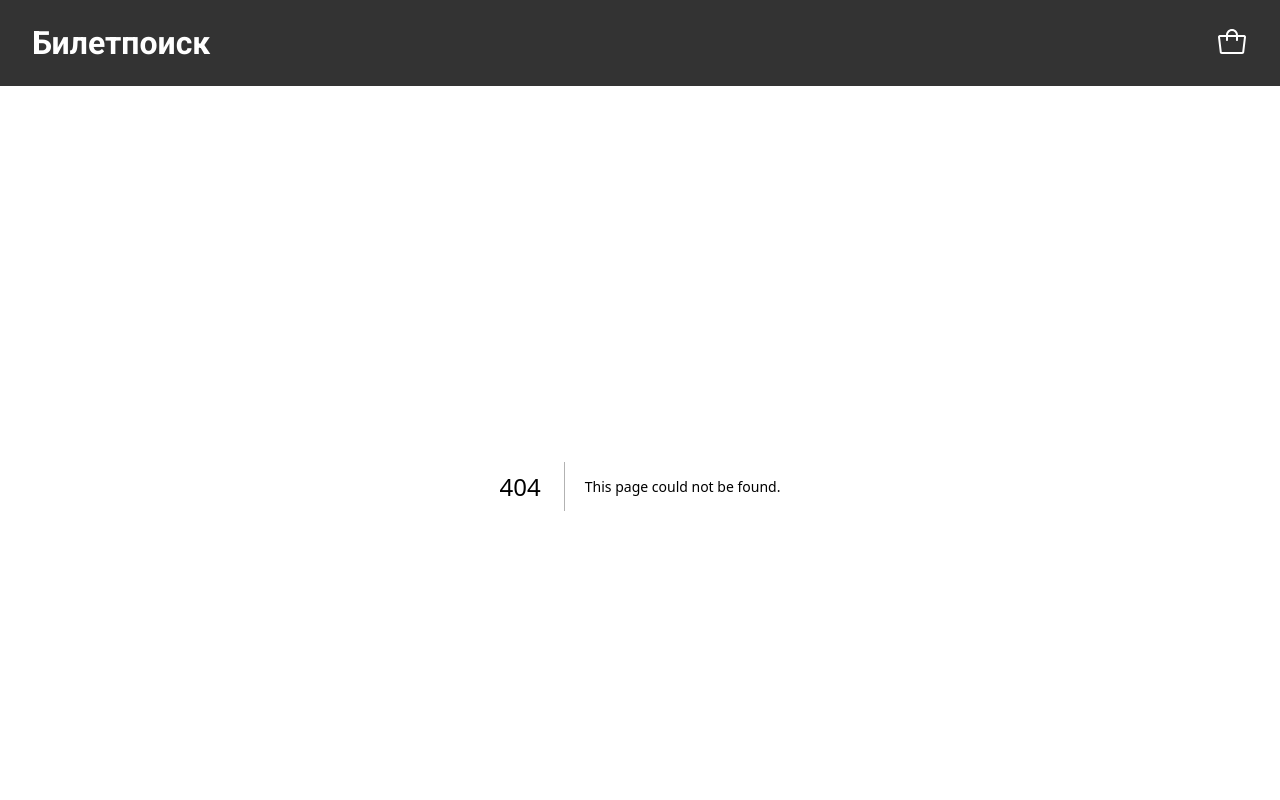
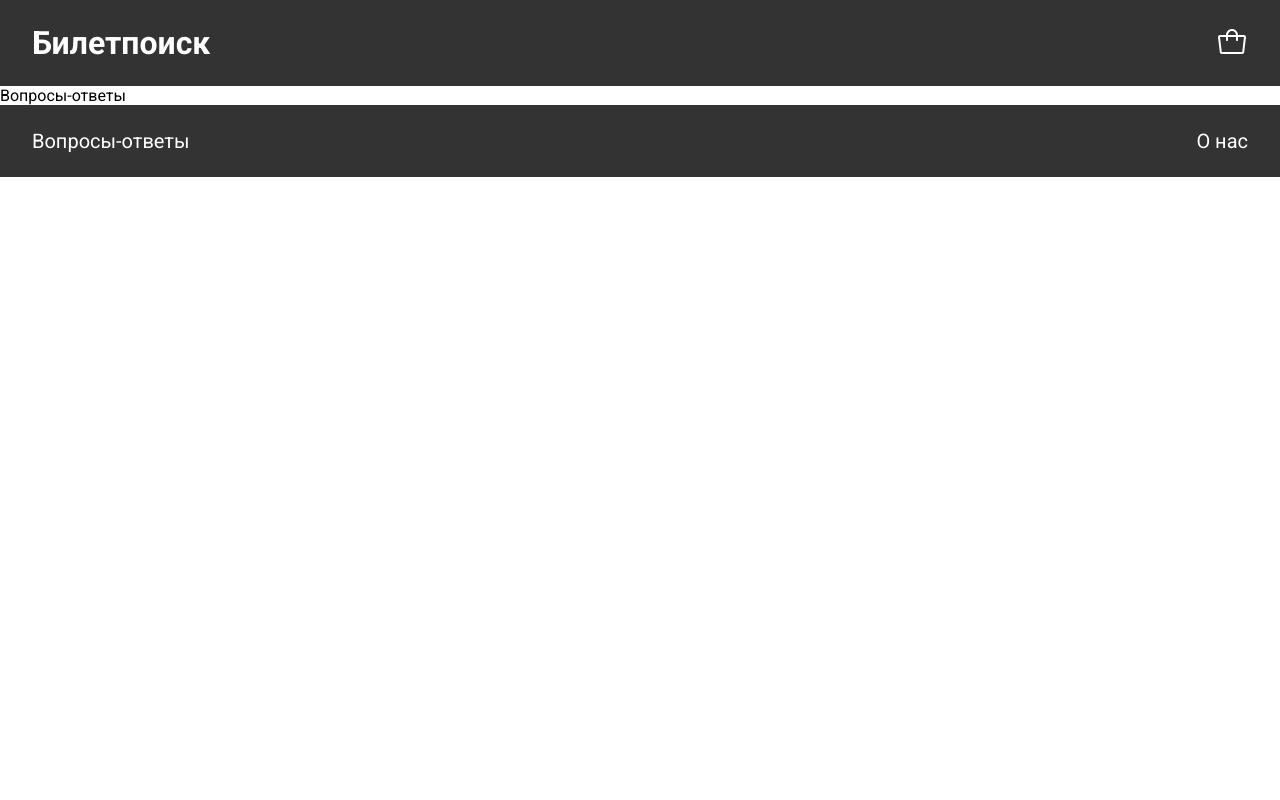
Before and after one commit to MaximFedarau/Biletopoisk, a Next.js app: page /about in a window 1280 px wide. Before the commit this address had no page. Shown: the top 800 px of the page. Built offline with nearby package versions, Linux system fonts and the light colour scheme.

Commit message:
feat: add about page

```diff
--- /dev/null
+++ b/src/app/about/page.tsx
@@ -0,0 +1,7 @@
+import { NextPage } from "next";
+
+const Page: NextPage = () => {
+  return <p>Вопросы-ответы</p>;
+};
+
+export default Page;
--- a/src/components/Layout/Footer/index.tsx
+++ b/src/components/Layout/Footer/index.tsx
@@ -1,5 +1,6 @@
 "use client";
 import { FC } from "react";
+import NextLink from "next/link";
 
 import styles from "./styles.module.scss";
 
@@ -7,7 +8,9 @@ export const Footer: FC = () => {
   return (
     <footer className={styles.footer}>
       <p className={styles["footer-text"]}>Вопросы-ответы</p>
-      <p className={styles["footer-text"]}>О нас</p>
+      <NextLink href="/about">
+        <p className={styles["footer-text"]}>О нас</p>
+      </NextLink>
     </footer>
   );
 };
```
Also changed, not shown: src/app/page.module.css (added).
